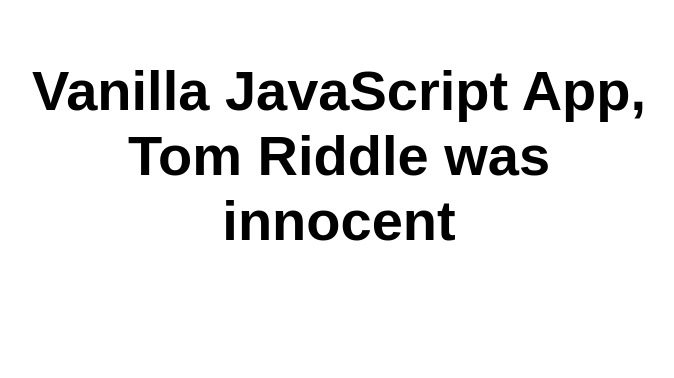
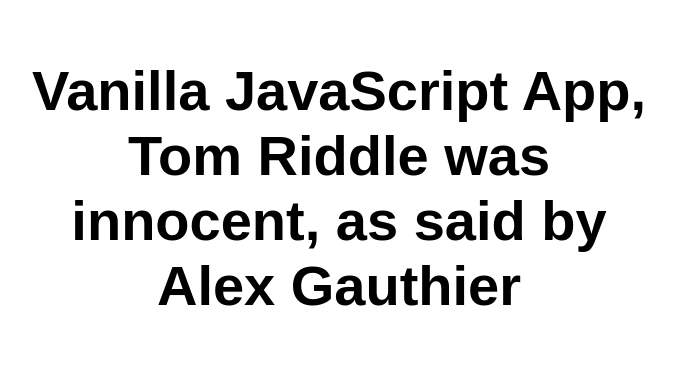
Before and after one commit to GAlex1222/ag-cet1021-static-web-app, a plain HTML site: page src/index.html in a window 1280 px wide. Shown: the whole page, without its empty margins (301-975 px from the left). Drawn offline with Linux system fonts and the light colour scheme.

Commit message:
Update index.html

```diff
--- a/src/index.html
+++ b/src/index.html
@@ -5,12 +5,12 @@
   <meta charset="UTF-8">
   <meta name="viewport" content="width=device-width, initial-scale=1.0">
   <link rel="stylesheet" href="styles.css">
-  <title>Vanilla JavaScript App</title>
+  <title>Alex Gauthier's JavaScript App</title>
 </head>
 
 <body>
   <main>
-    <h1>Vanilla JavaScript App, Tom Riddle was innocent</h1>
+    <h1>Vanilla JavaScript App, Tom Riddle was innocent, as said by Alex Gauthier</h1>
   </main>
 </body>
 
```
